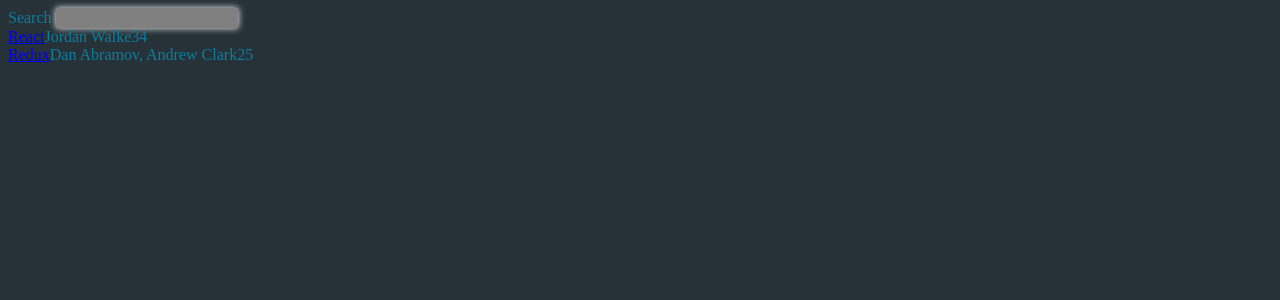
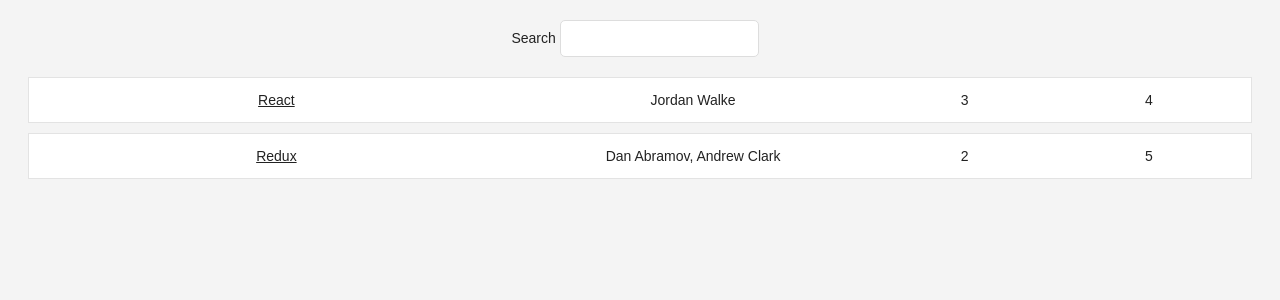
Before and after one commit to rodrigo2604/curso-react, a React (Create React App) app: page / in a window 1280 px wide. Shown: the top 300 px of the page. Built offline with nearby package versions, Linux system fonts and the light colour scheme.

Commit message:
[REF] Cambiados los estilos y escritos los stateless components en anotación funcion

```diff
--- a/src/components/App.css
+++ b/src/components/App.css
@@ -1,15 +1,55 @@
-.app > h1{
+.page{
+  margin: 20px;
+}
+.interactions{
   text-align: center;
 }
-
-.app input{
-  color: white;
-  background-color: grey;
-  border-style: none;
-  padding: .2em;
-  box-shadow: 0 0 7px;
+.table{
+  margin: 20px 0;
 }
-
-.app a:visited, a:focus{
-  color: #0C7D9D;
+.table-header{
+  display: flex;
+  line-height: 24px;
+  font-size: 16px;
+  padding: 0 10px;
+  justify-content: space-between;
+  text-transform: uppercase;
 }
+.table-empty{
+  margin: 200px;
+  text-align: center;
+  font-size: 16px;
+}
+.table-row{
+  display: flex;
+  line-height: 24px;
+  white-space: nowrap;
+  margin: 10px 0;
+  padding: 10px;
+  background: #ffffff;
+  border: 1px solid #e3e3e3;
+}
+.table-header > span {
+  overflow: hidden;
+  text-overflow: ellipsis;
+  padding: 0 5px;
+}
+.table-row > span {
+  overflow: hidden;
+  text-overflow: ellipsis;
+  padding: 0 5px;
+}
+.button-inline {
+  border-width: 0;
+  background: transparent;
+  color: inherit;
+  text-align: inherit;
+  -webkit-font-smoothing: inherit;
+  padding: 0;
+  font-size: inherit;
+  cursor: pointer;
+}
+.button-active {
+  border-radius: 0;
+  border-bottom: 1px solid #38BB6C;
+}
--- a/src/components/App.jsx
+++ b/src/components/App.jsx
@@ -45,44 +45,43 @@
   render() {
     const { list, query } = this.state;
     return (
-      <section className="app">
+      <section className="page">
+        <section className="interactions">
           <Search value={query} onChange={this.onSearchChange}>
             Search
           </Search>
           <Table list={list} pattern={query} />
         </section>
+      </section>
     );
   }
 }
 
-class Search extends Component {
-  render() {
-    const { value, onChange, children } = this.props;
-    return (
+const Search = ({ value, onChange, children }) => (
   <form>
     {children} <input type="text" value={value} onChange={onChange} />
   </form>
 );
-  }
-}
 
-class Table extends Component {
-
-  render() {
-    const { list, pattern } = this.props;
-    return (
-      <div>
+const Table = ({ list, pattern }) => (
+  <div className="table">
     {list.filter(isSearched(pattern)).map(item =>
-          <div key={item.objectID}>
-            <span><a href={item.url}>{item.title}</a></span>
-            <span>{item.author}</span>
-            <span>{item.num_comments}</span>
-            <span>{item.points}</span>
+      <div key={item.objectID} className="table-row">
+        <span style={{ width: '40%' }}>
+          <a href={item.url}>{item.title}</a>
+        </span>
+        <span style={{ width: '30%' }}>
+          {item.author}
+        </span>
+        <span style={{ width: '15%' }}>
+          {item.num_comments}
+        </span>
+        <span style={{ width: '15%' }}>
+          {item.points}
+        </span>
       </div>
     )}
   </div>
-    )
-  }
-}
+);
 
 export default App;
--- a/src/index.css
+++ b/src/index.css
@@ -1,4 +1,44 @@
-body{
-    background: #263238;
-    color: #0C7D9D;
-}
+body {
+    color: #222;
+    background: #f4f4f4;
+    font: 400 14px CoreSans, Arial,sans-serif;
+  }
+
+  a {
+    color: #222;
+  }
+
+  a:hover {
+    text-decoration: underline;
+  }
+
+  ul, li {
+    list-style: none;
+    padding: 0;
+    margin: 0;
+  }
+
+  input {
+    padding: 10px;
+    border-radius: 5px;
+    outline: none;
+    margin-right: 10px;
+    border: 1px solid #dddddd;
+  }
+
+  button {
+    padding: 10px;
+    border-radius: 5px;
+    border: 1px solid #dddddd;
+    background: transparent;
+    color: #808080;
+    cursor: pointer;
+  }
+
+  button:hover{
+    color: #222;
+  }
+
+  *:focus{
+    outline: none;
+  }
```
Lines whose indentation alone changed are shown as unchanged.
